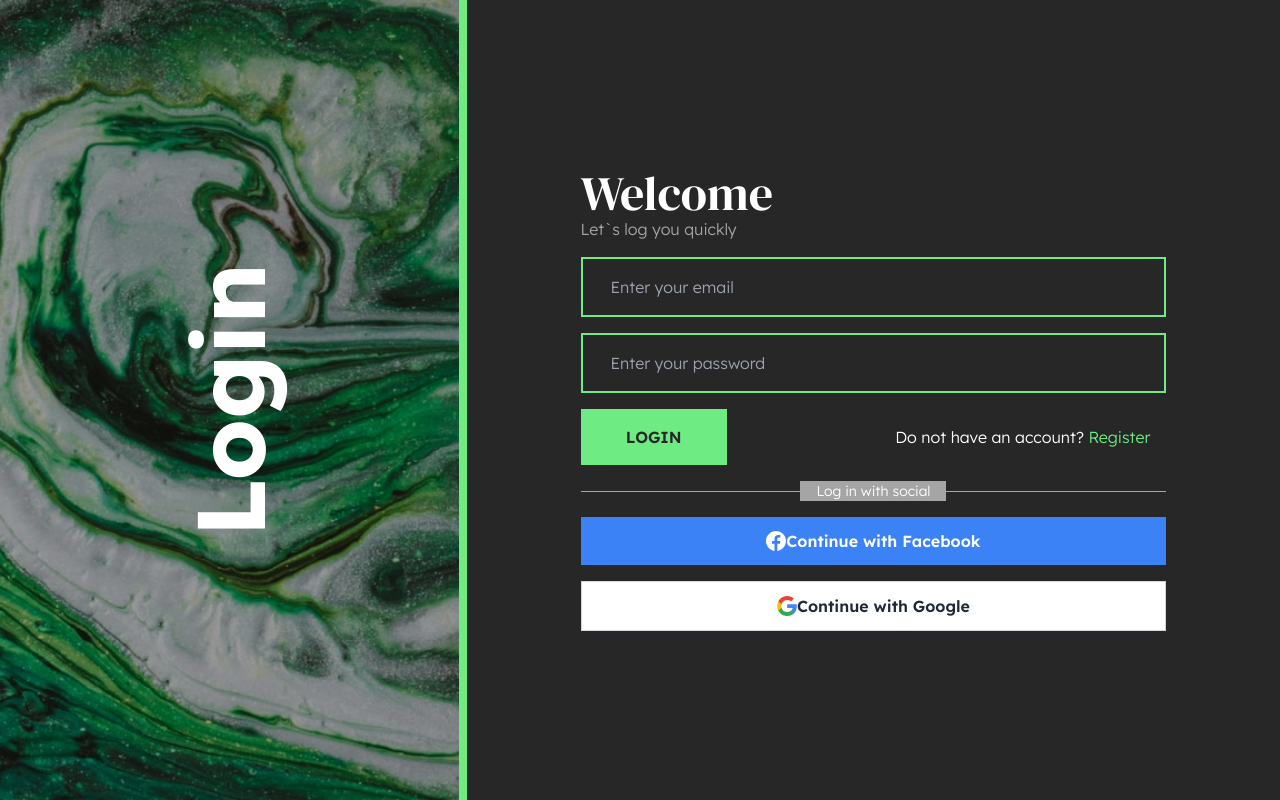
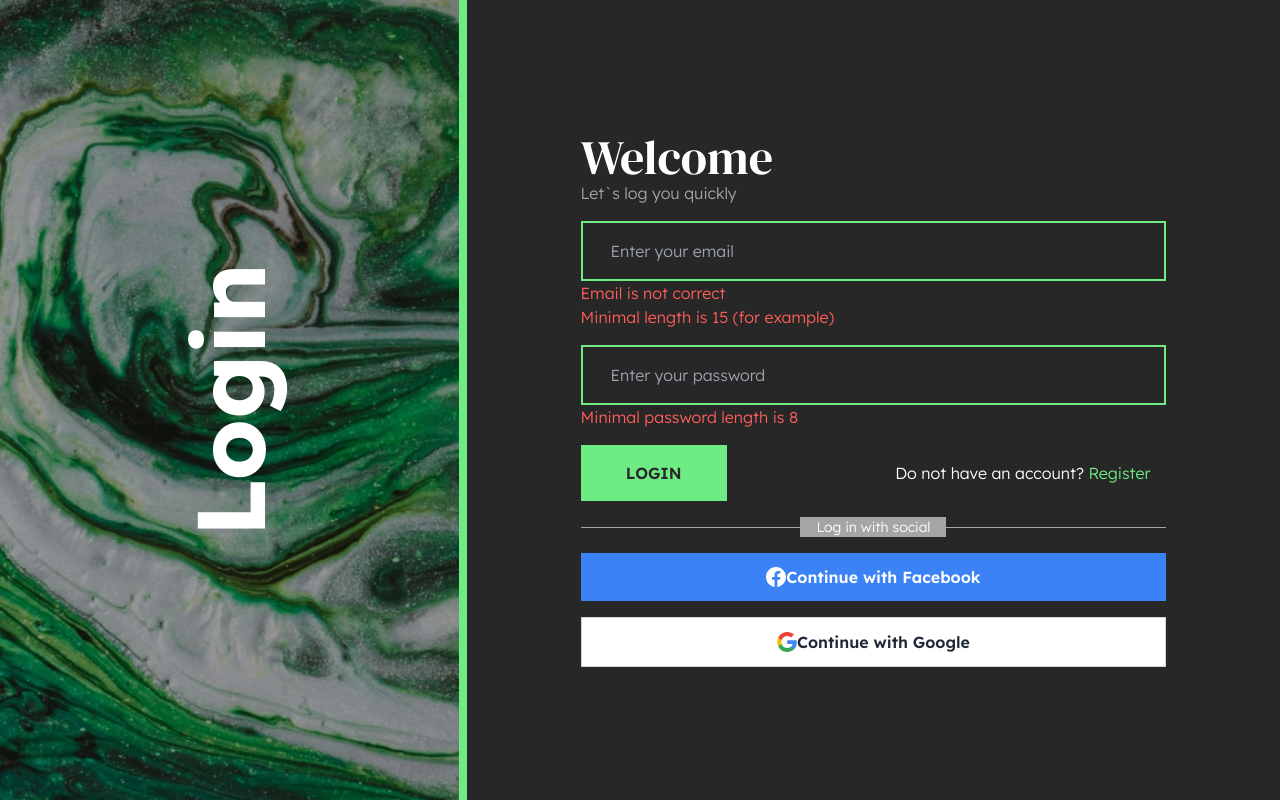
Before and after one commit to resleteam/xlog-frontend-next, a Next.js app: page /auth/login in a window 1280 px wide. Both pictures are taken after a click on the button "LOGIN". Built offline with nearby package versions, Linux system fonts and the light colour scheme.

Commit message:
zod + validation in login page

```diff
--- a/package.json
+++ b/package.json
@@ -15,7 +15,8 @@
     "primereact": "^10.6.3",
     "react": "^18",
     "react-dom": "^18",
-    "use-debounce": "^10.0.0"
+    "use-debounce": "^10.0.0",
+    "zod": "^3.23.6"
   },
   "devDependencies": {
     "@types/node": "^20",
--- a/src/app/auth/login/page.tsx
+++ b/src/app/auth/login/page.tsx
@@ -5,23 +5,52 @@ import axios from "axios";
 import { useState, FormEventHandler } from "react";
 import SideImage from "../../../components/ui/sideImage";
 import { DM_Serif_Display } from "next/font/google";
+import { z } from "zod";
 
 const dM_Serif_Display = DM_Serif_Display({
   weight: "400",
   subsets: ["latin"],
 });
 
+const emailSchema = z
+  .string()
+  .email("Email is not correct")
+  .min(15, "Minimal length is 15 (for example)");
+const passwordSchema = z.string().min(8, "Minimal password length is 8");
+
 export default function Login() {
   const [email, setEmail] = useState("");
   const [password, setPassword] = useState("");
 
-  const isEmailCorrect = (): boolean => {
-    const emailRegex = /^[^\s@]+@[^\s@]+\.[^\s@]+$/;
-    return emailRegex.test(email);
+  const getEmailErrors = (): z.ZodIssue[] => {
+    try {
+      emailSchema.parse(email);
+    } catch (err) {
+      if (err instanceof z.ZodError) {
+        return err.issues;
+      }
+    }
+    return [];
   };
+
+  const getPasswordErrors = (): z.ZodIssue[] => {
+    try {
+      passwordSchema.parse(email);
+    } catch (err) {
+      if (err instanceof z.ZodError) {
+        return err.issues;
+      }
+    }
+    return [];
+  };
+
+  const [emailErrors, setEmailErrors] = useState<z.ZodIssue[]>([]);
+  const [passwordErrors, setPasswordErrors] = useState<z.ZodIssue[]>([]);
 
   const handleClick = (event: React.MouseEvent<HTMLElement>) => {
     console.log("login button works");
+    setEmailErrors(getEmailErrors());
+    setPasswordErrors(getPasswordErrors());
     //TODO: add SWR POST request to server, and rewrite code below
     // try {
     //   const formData = { name, email, password };
@@ -66,10 +95,16 @@ export default function Login() {
                     value={email}
                     placeholder="Enter your email"
                     className={
-                      "w-full border border-secondary bg-primary px-5 py-4 text-mainGray outline-none border-2 transition duration-100 pl-7 focus:ring " +
-                      (isEmailCorrect() ? "ring-green-500" : "ring-red-500")
+                      "w-full border border-secondary bg-primary px-5 py-4 text-mainGray outline-none border-2 transition duration-100 pl-7 focus:ring"
                     }
                   />
+                  <ul>
+                    {emailErrors.map((error, index) => (
+                      <li className="text-error" key={index}>
+                        {error.message}
+                      </li>
+                    ))}
+                  </ul>
                 </div>
 
                 <div>
@@ -81,6 +116,13 @@ export default function Login() {
                     value={password}
                     className="w-full border border-secondary bg-primary px-5 py-4 text-mainGray outline-none border-2 transition duration-100 pl-7 focus:ring "
                   />
+                  <ul>
+                    {passwordErrors.map((error, index) => (
+                      <li className="text-error" key={index}>
+                        {error.message}
+                      </li>
+                    ))}
+                  </ul>
                 </div>
 
                 <div className="flex justify-between">
--- a/tailwind.config.ts
+++ b/tailwind.config.ts
@@ -17,6 +17,7 @@ const config: Config = {
         primary: "#272727",
         secondary: "#6EEB83",
         mainGray: "#A5A5A5",
+        error: "#FF5E5B",
       },
     },
   },
```
Also changed, not shown: 1 other file (tests, documents, lock files or other folders).
